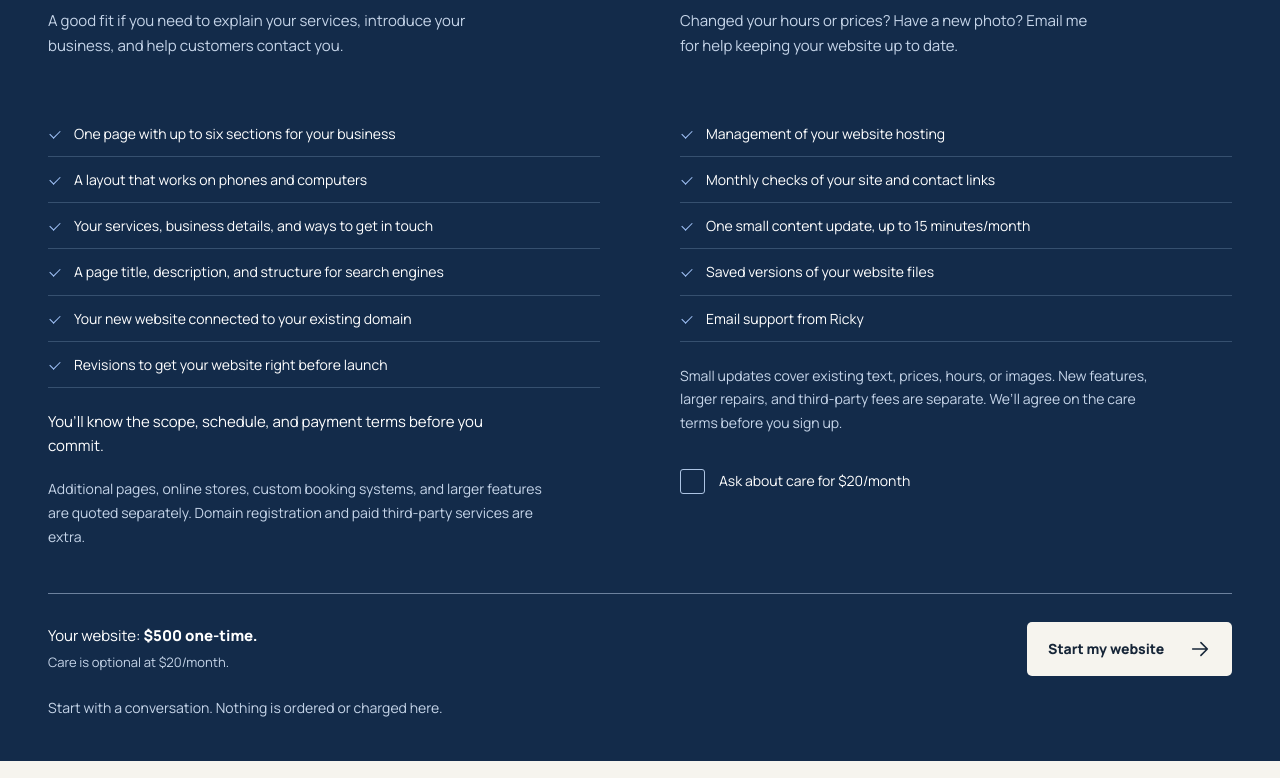
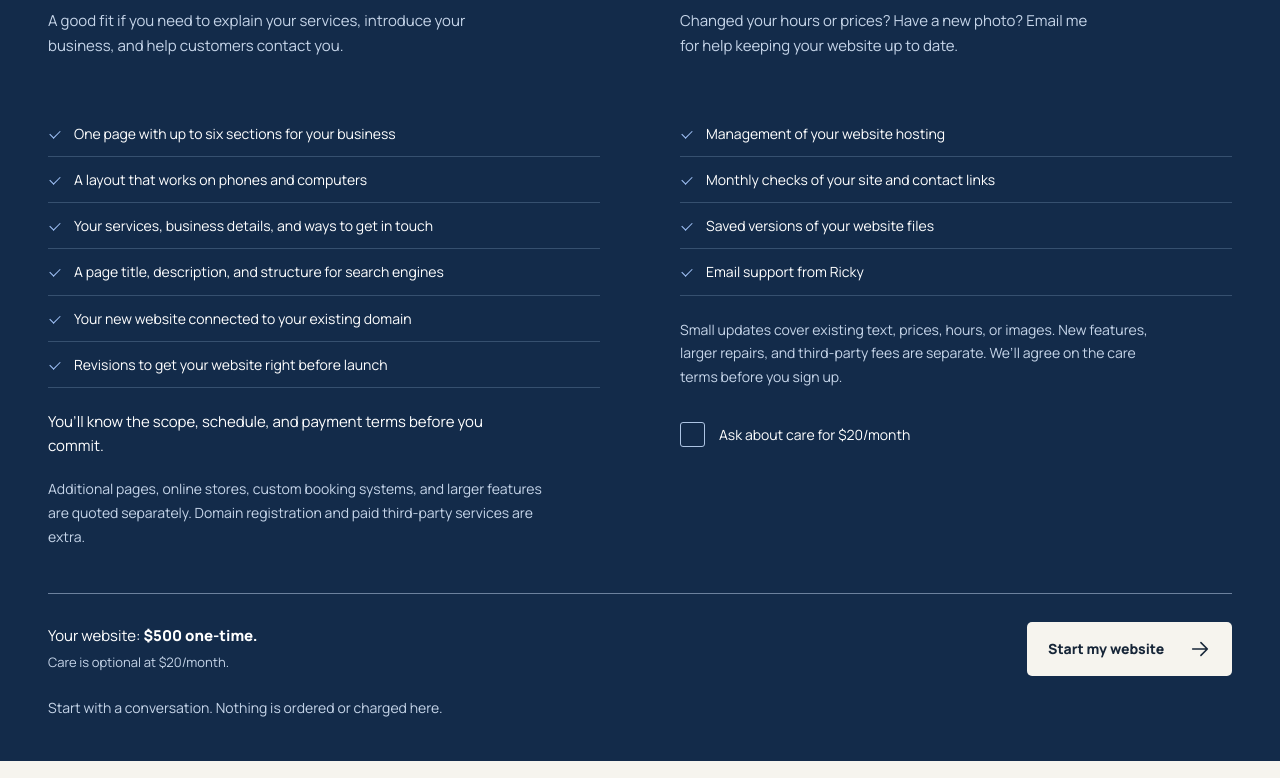
Before and after one commit to RickySimpson/itricky, a plain HTML site: page index.html in a window 1280 px wide. Shown: the part 1682-2460 px from the top of the page. Drawn offline with Linux system fonts and the light colour scheme.

Commit message:
Removed one line

```diff
--- a/index.html
+++ b/index.html
@@ -72,7 +72,7 @@
             <div class="plan-label"><h3>Help keeping it current</h3><span>Optional</span></div>
             <p class="price">$20 <span>/month</span></p>
             <p class="plan-description">Changed your hours or prices? Have a new photo? Email me for help keeping your website up to date.</p>
-            <ul class="included"><li>Management of your website hosting</li><li>Monthly checks of your site and contact links</li><li>One small content update, up to 15 minutes/month</li><li>Saved versions of your website files</li><li>Email support from Ricky</li></ul>
+            <ul class="included"><li>Management of your website hosting</li><li>Monthly checks of your site and contact links</li><li>Saved versions of your website files</li><li>Email support from Ricky</li></ul>
             <p class="fineprint">Small updates cover existing text, prices, hours, or images. New features, larger repairs, and third-party fees are separate. We’ll agree on the care terms before you sign up.</p>
             <label class="care-choice" for="care" hidden><input type="checkbox" id="care"><span>Ask about care for $20/month</span><span class="check-visual" aria-hidden="true"><svg viewBox="0 0 24 24"><path d="m5 12 4 4 10-10"/></svg></span></label>
             <noscript><p class="fineprint">Interested in care? Mention the $20/month plan in your email.</p></noscript>
```
